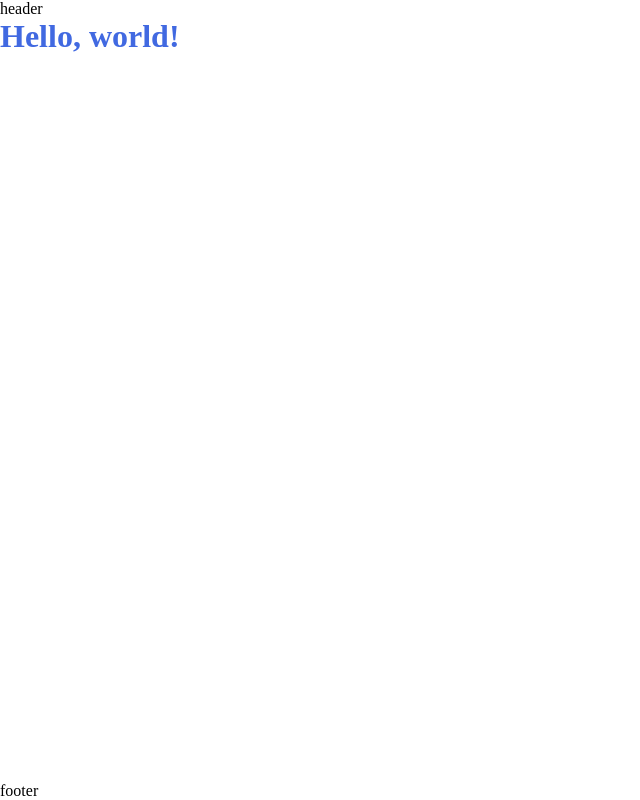
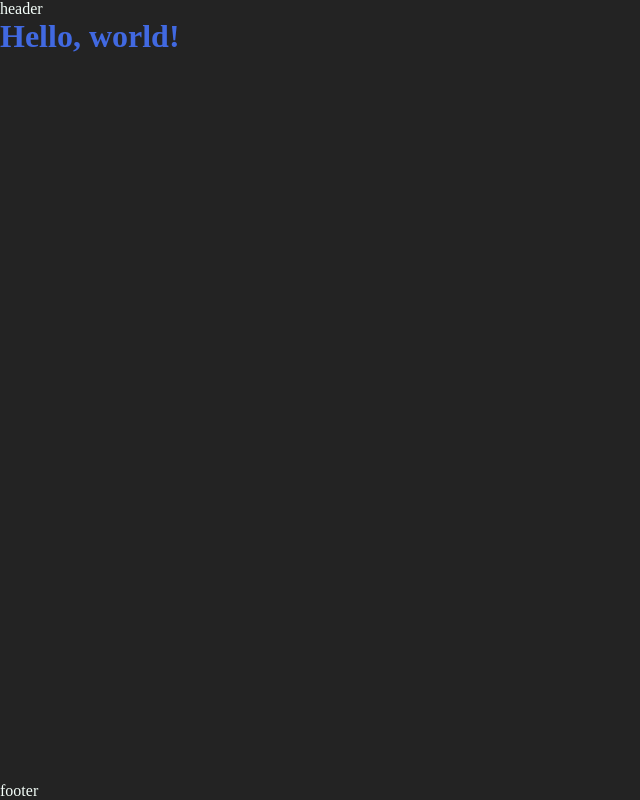
Before and after one commit to svbinf-ru/svbinf.ru, a Next.js app: page / in a window 1280 px wide. Shown: the whole page, without its empty margins (0-640 px from the left). Built offline with nearby package versions, Linux system fonts and the light colour scheme.

Commit message:
feat(styles): set background and text color

```diff
--- a/styles/_globals.scss
+++ b/styles/_globals.scss
@@ -1,3 +1,5 @@
+@import 'variables';
+
 * {
     margin: 0;
     padding: 0;
@@ -5,9 +7,14 @@
     box-sizing: border-box;
 }
 
-html,
+html {
+    height: 100%;
+}
+
 body {
     height: 100%;
+    background-color: $background;
+    color: $foreground;
 }
 
 main {
```
